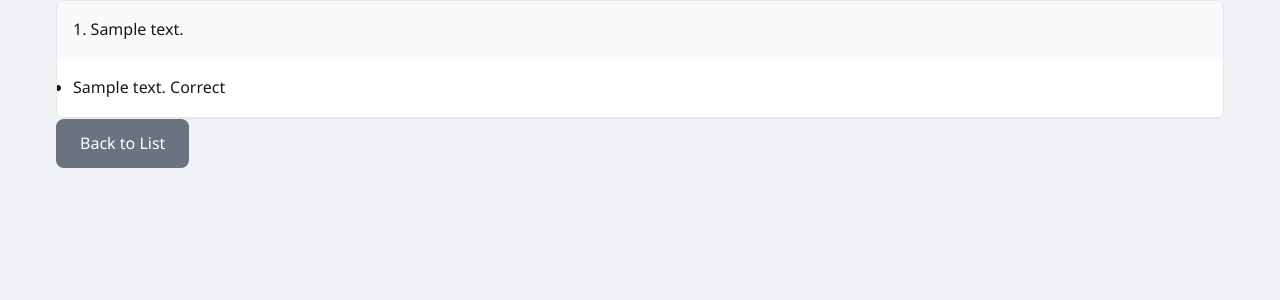
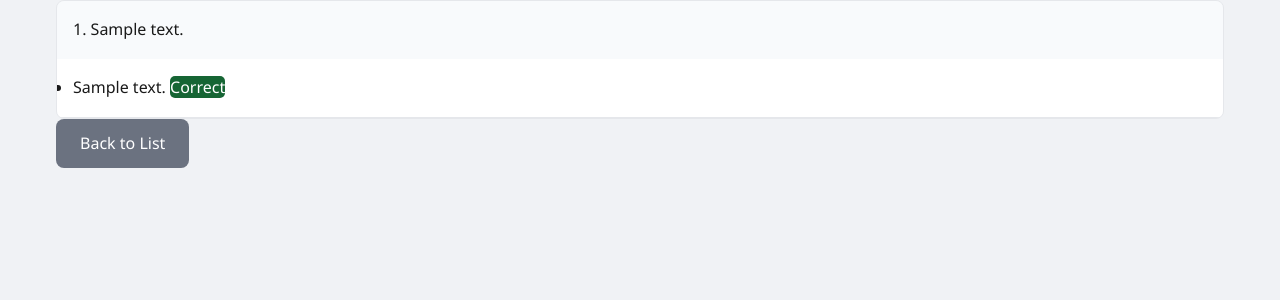
Before and after one commit to Thecabezon/Laboratorio_3-DAE, a Django app: page /exam/1/ in a window 1280 px wide. Shown: the part 222-522 px from the top of the page. Run offline with Django 5.2, Linux system fonts and the light colour scheme; tables that the repository leaves empty hold one stand-in row (values such as "Sample post").

Commit message:
update css

```diff
--- a/quiz_app/quiz/static/css/styles.css
+++ b/quiz_app/quiz/static/css/styles.css
@@ -220,6 +220,13 @@ body {
     background-color: white;
 }
 
+.badge {
+    background-color: #166534;
+    transform: translateY(-5px);
+    border-radius: 5px;
+    color: white;
+}
+
 /* Responsive */
 @media (max-width: 768px) {
     .nav-container {
```
